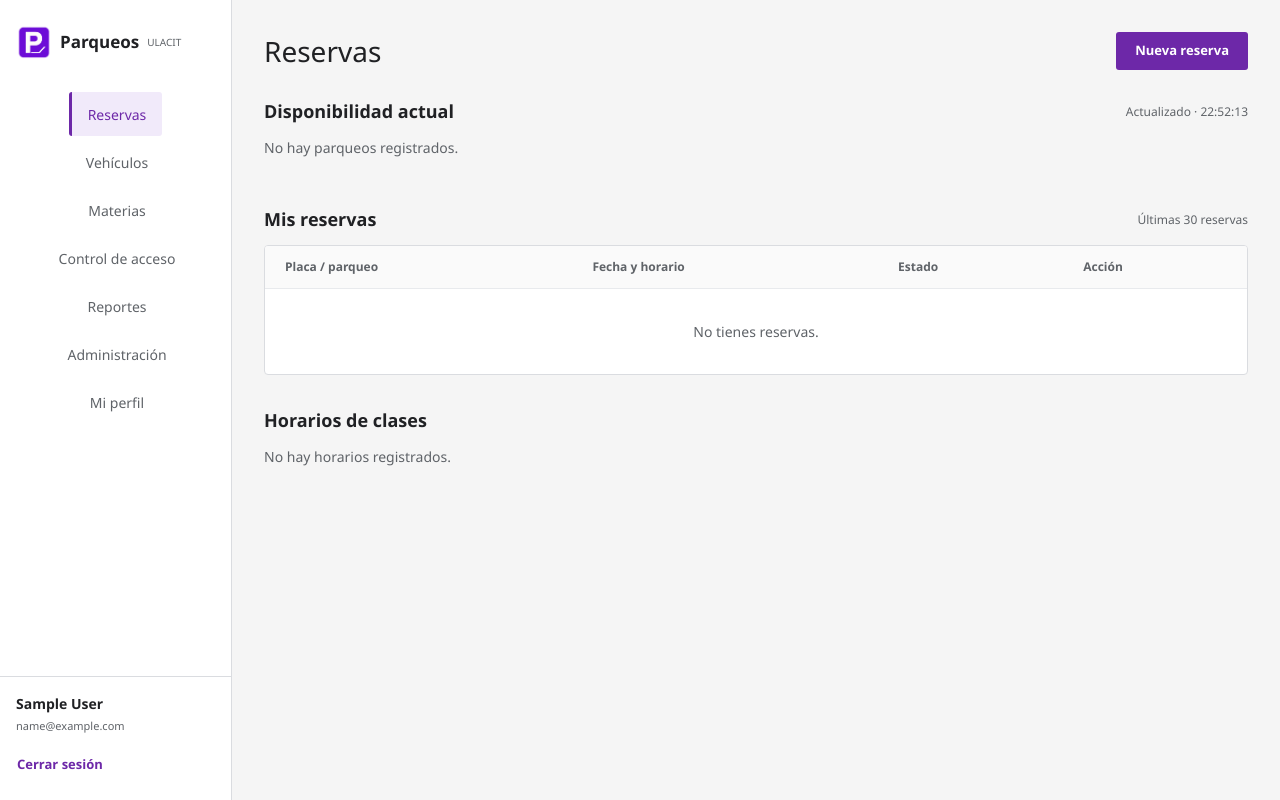
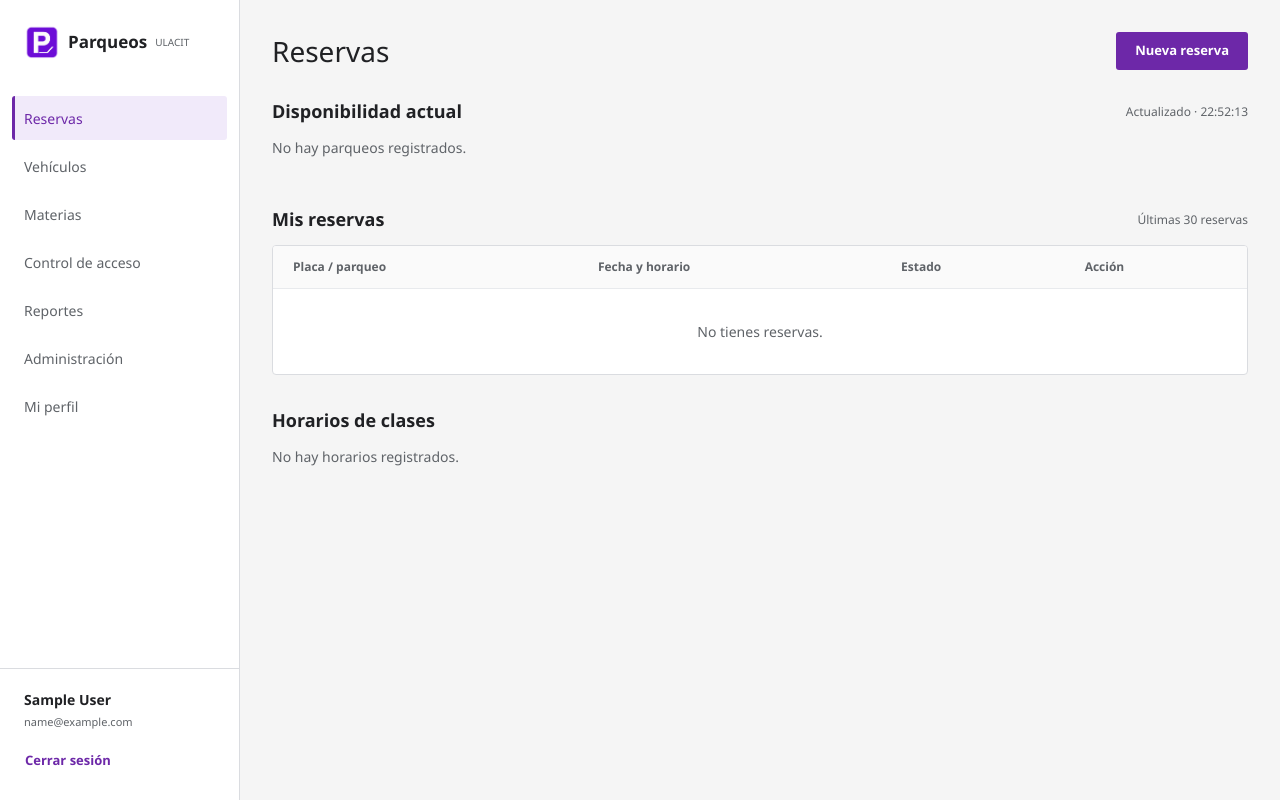
Before and after one commit to Hilvvy/gestion-parqueos, a Django app: page / in a window 1280 px wide. Run offline with Django 5.2, Linux system fonts and the light colour scheme; the visitor is signed in with stand-in values (Sample User, id 1); data that the repository does not hold is empty.

Commit message:
fix: align sidebar spacing and stretch navigation links

```diff
--- a/static/parking/style.css
+++ b/static/parking/style.css
@@ -6,6 +6,7 @@
   --muted: #5f6368;
   --line: #dadce0;
   --surface: #fff;
+  --sidebar-width: 240px;
 }
 body {
   margin: 0;
@@ -177,18 +178,18 @@ input[type="checkbox"] { width: 18px; min-height: 18px; height: 18px; accent-col
 label:has(input[type="checkbox"]) { display: flex; align-items: center; gap: 10px; }
 @media (max-width: 760px) { .metric-grid { grid-template-columns: repeat(2, 1fr); } .section-tabs { flex-wrap: wrap; } }
 
-.app-sidebar { position: fixed; inset: 0 auto 0 0; width: 232px; background: #fff; border-right: 1px solid var(--line); display: flex; flex-direction: column; z-index: 50; }
-.app-sidebar .brand { padding: 24px 16px; gap: 8px; font-size: 17px; }
+.app-sidebar { position: fixed; inset: 0 auto 0 0; width: var(--sidebar-width); height: 100dvh; background: #fff; border-right: 1px solid var(--line); display: flex; flex-direction: column; overflow: hidden; z-index: 50; }
+.app-sidebar .brand { padding: 24px; gap: 8px; font-size: 17px; flex-shrink: 0; }
 .app-sidebar .brand small { font-size: 10px; }
-.app-sidebar .sidebar-nav { display: flex; flex-direction: column; align-self: stretch; gap: 4px; padding: 8px; flex: 1; overflow-y: auto; width: auto; }
-.app-sidebar .sidebar-nav > a { min-height: 44px; padding: 10px 16px; border: 0; border-left: 3px solid transparent; border-radius: 3px; }
+.app-sidebar .sidebar-nav { display: flex; flex-direction: column; flex-wrap: nowrap; align-items: stretch; align-self: stretch; gap: 4px; padding: 12px; flex: 1; min-height: 0; overflow-y: auto; width: 100%; }
+.app-sidebar .sidebar-nav > a { width: 100%; min-height: 44px; flex-shrink: 0; justify-content: flex-start; padding: 10px 12px 10px 9px; border: 0; border-left: 3px solid transparent; border-radius: 3px; }
 .app-sidebar .sidebar-nav > a[aria-current="page"] { border-left-color: var(--primary); background: #f1eafa; }
-.sidebar-account { padding: 16px; border-top: 1px solid var(--line); }
+.sidebar-account { padding: 20px 24px; border-top: 1px solid var(--line); flex-shrink: 0; }
 .sidebar-account > span, .sidebar-account > small { display: block; overflow-wrap: anywhere; }
 .sidebar-account > span { font-weight: 600; }
 .sidebar-account > small { color: var(--muted); font-size: 11px; margin: 4px 0 12px; }
-.sidebar-account .quiet { padding-left: 0; }
-.with-sidebar main { margin: 0 0 0 232px; max-width: 1440px; padding: 32px; }
+.sidebar-account .quiet { justify-content: flex-start; padding: 8px 0; }
+.with-sidebar main { margin: 0 0 0 var(--sidebar-width); max-width: 1440px; min-width: 0; padding: 32px; }
 .mobile-nav-toggle, .navigation-backdrop { display: none; }
 @media (max-width: 900px) {
   .app-sidebar { transform: translateX(-100%); transition: transform .18s ease; }
--- a/templates/base.html
+++ b/templates/base.html
@@ -7,7 +7,7 @@
   <title>{% block title %}Parqueos ULACIT{% endblock %}</title>
   <link rel="icon" type="image/png" href="{% static 'parking/logo.png' %}">
   <link rel="apple-touch-icon" href="{% static 'parking/logo.png' %}">
-  <link rel="stylesheet" href="{% static 'parking/style.css' %}?v=7">
+  <link rel="stylesheet" href="{% static 'parking/style.css' %}?v=8">
 </head>
 <body class="{% if user.is_authenticated and request.resolver_match.url_name != 'login' %}with-sidebar{% endif %}">
   {% block topbar %}
```
